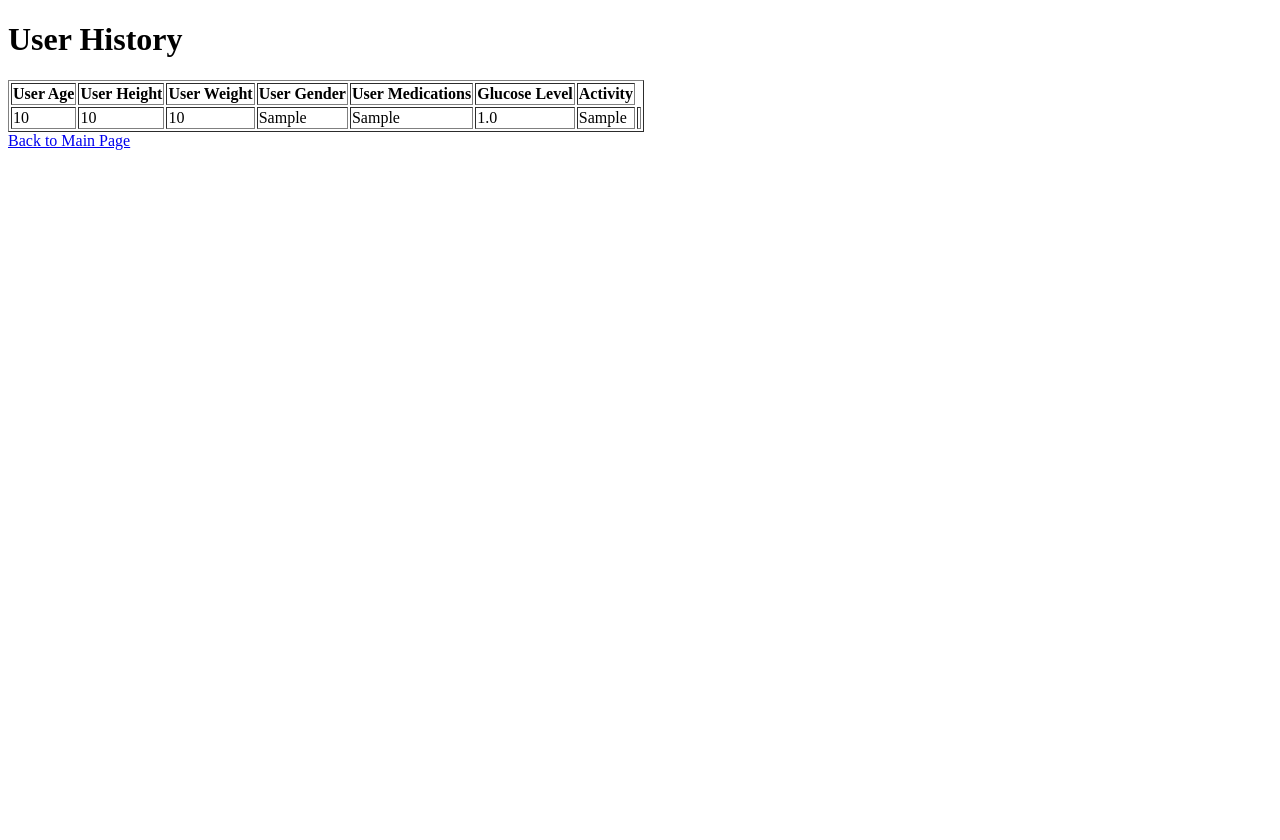
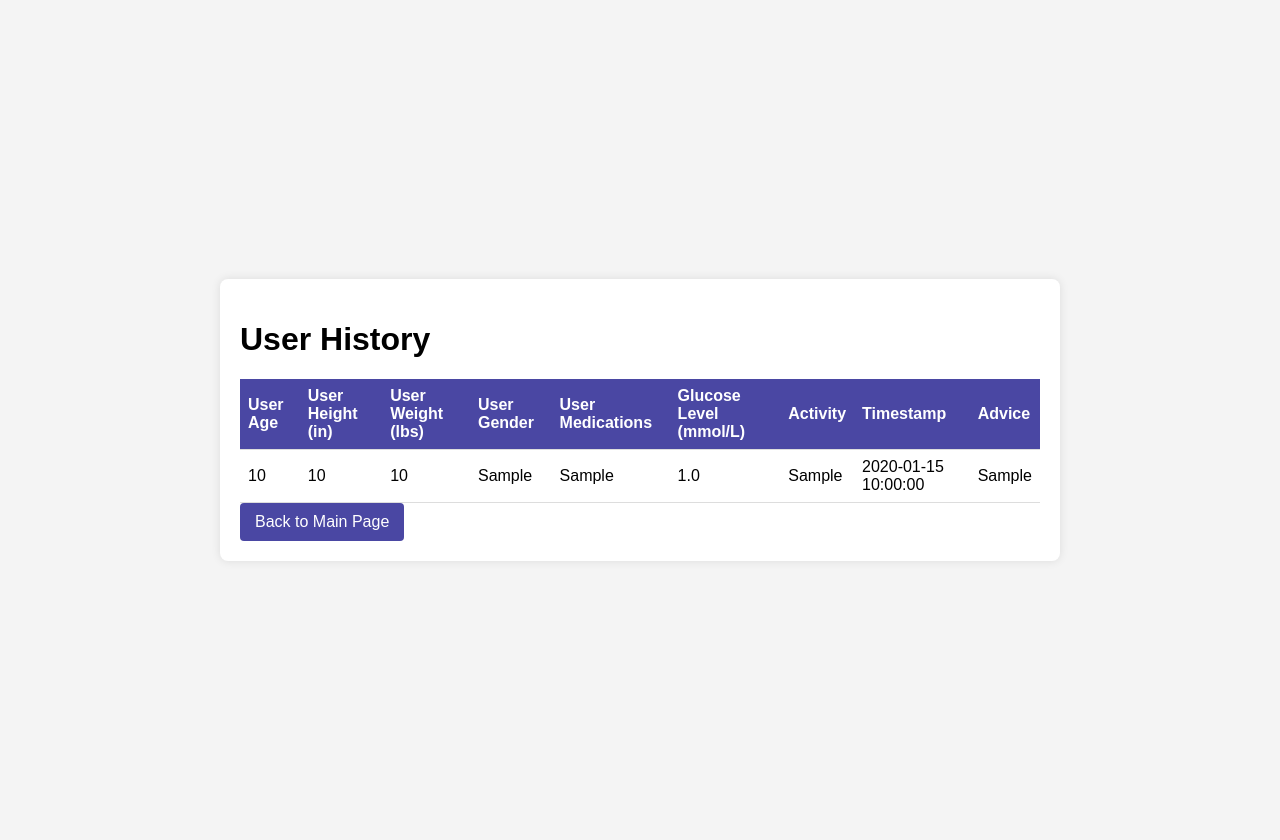
Before and after one commit to VatsalChandel/AIHACKFEST, a Flask app: page /history in a window 1280 px wide. Before the commit the page ends 150 px from the top, so only its background shows below. Run offline with Flask 3, Linux system fonts and the light colour scheme; tables that the repository leaves empty hold one stand-in row (values such as "Sample post").

Commit message:
Looks more usable 😎

```diff
--- a/app.py
+++ b/app.py
@@ -2,6 +2,8 @@ from flask import Flask, render_template, request, session, redirect, url_for
 import openai
 from flask_sqlalchemy import SQLAlchemy
 import os
+from datetime import datetime
+
 
 # Flask app setup
 app = Flask(__name__)
@@ -30,7 +32,8 @@ class UserHistory(db.Model):
     glucose_level = db.Column(db.Float)
     activity = db.Column(db.String(200))
     dibtype = db.Column(db.String(10))
-
+    timestamp = db.Column(db.DateTime, default=datetime.utcnow)
+    assistance = db.Column(db.String(200))
 
 
 # Routes
@@ -63,23 +66,20 @@ def submit_activity():
     activity = request.form['activity']
     glucose = request.form['glucose']
 
-    # Generate assistance
-    assistance = generate_assistance(session, activity, glucose)
+    assistance = generate_assistance(session, activity, glucose) # ChatGPT gives Recs :)
 
-    # Save user's history to the database
-    save_to_history(session, activity, glucose)
+    saved_assistance = assistance[:100] + "..." # sometimes shit is too long
+    save_to_history(session, activity, glucose, saved_assistance)
 
     return render_template("assistance.html", assistance=assistance)
 
 @app.route("/history")
 def history():
-    # Retrieve user's history from the database
     history_entries = UserHistory.query.all()
 
     return render_template("history.html", history_entries=history_entries)
 
-def save_to_history(user_info, activity, glucose):
-    # Create a new UserHistory object
+def save_to_history(user_info, activity, glucose, assistance):
     new_entry = UserHistory(
         user_age=user_info['user_age'],
         user_height=user_info['user_height'],
@@ -87,17 +87,18 @@ def save_to_history(user_info, activity, glucose):
         user_gender=user_info['user_gender'],
         user_medications=user_info['user_medications'],
         glucose_level=float(glucose),
-        activity=activity
+        activity=activity,
+        assistance=assistance
     )
 
-    # Add the new entry to the database session and commit
     with app.app_context():
         db.session.add(new_entry)
         db.session.commit()
 
 def generate_assistance(user_info, activity, glucose):
-    prompt = f"My age is {user_info['user_age']}, height is {user_info['user_height']} inches, weight is {user_info['user_weight']} pounds, gender is {user_info['user_gender']}, medications I take are {user_info['user_medications']}, and I have {user_info['user_diabetes']} diabetes. In the last 30 minutes, I {activity} and my glucose level is {glucose}. Please provide assistance."
+    prompt = f"My age is {user_info['user_age']}, height is {user_info['user_height']} inches, weight is {user_info['user_weight']} pounds, gender is {user_info['user_gender']}, medications I take are {user_info['user_medications']}, and I have {user_info['user_diabetes']} diabetes. In the last 30 minutes, I {activity} and my glucose level is {glucose}. Please provide advice in 100 words or less ."
     print(prompt)
+    # Give chat hella boof training data and then shorten the answer 💀
     response = openai.ChatCompletion.create(
         engine=deployment_name,
         messages=[
--- a/static/css/logincss.css
+++ b/static/css/logincss.css
@@ -102,3 +102,78 @@ select {
 .button:hover {
     background-color: #3a3788;
 }
+
+
+/* Add this to your existing CSS file */
+
+/* Overall body styling */
+body {
+    font-family: Arial, sans-serif;
+    background-color: #f4f4f4;
+    margin: 0;
+    padding: 20px;
+}
+
+/* Container for the form and history */
+.profile-form-container {
+    background-color: #ffffff;
+    padding: 20px;
+    border-radius: 8px;
+    box-shadow: 0 0 10px rgba(0, 0, 0, 0.1);
+    max-width: 800px;
+    margin: auto;
+}
+
+/* Styling for table */
+table {
+    width: 100%;
+    border-collapse: collapse;
+    margin-top: 20px;
+}
+
+th, td {
+    text-align: left;
+    padding: 8px;
+    border-bottom: 1px solid #ddd;
+}
+
+th {
+    background-color: #4a47a3;
+    color: white;
+}
+
+/* Hover effect for rows */
+tr:hover {
+    background-color: #f2f2f2;
+}
+
+/* Styling for buttons */
+button {
+    background-color: #4a47a3; /* Purple */
+    color: white;
+    padding: 10px 15px;
+    border: none;
+    border-radius: 4px;
+    cursor: pointer;
+    text-align: center;
+    display: inline-block;
+    font-size: 16px;
+}
+
+button:hover {
+    background-color: #3a3788; /* Darker purple */
+}
+
+/* Link as button style */
+a.button-link {
+    text-decoration: none;
+    color: white;
+    padding: 10px 15px;
+    background-color: #4a47a3;
+    border-radius: 4px;
+    display: inline-block;
+}
+
+a.button-link:hover {
+    background-color: #3a3788;
+}
--- a/templates/history.html
+++ b/templates/history.html
@@ -2,19 +2,24 @@
 <html lang="en">
 <head>
     <title>User History</title>
+    <link rel="stylesheet" href="{{ url_for('static', filename='css/logincss.css') }}">
 </head>
 <body>
+    <div class="profile-form-container">
         <h1>User History</h1>
-    <table border="1">
+        <div class="user-info">
+            <table>
                 <thead>
                     <tr>
                         <th>User Age</th>
-                <th>User Height</th>
-                <th>User Weight</th>
+                        <th>User Height (in)</th>
+                        <th>User Weight (lbs)</th>
                         <th>User Gender</th>
                         <th>User Medications</th>
-                <th>Glucose Level</th>
+                        <th>Glucose Level (mmol/L)</th>
                         <th>Activity</th>
+                        <th>Timestamp</th>
+                        <th>Advice</th>
                     </tr>
                 </thead>
                 <tbody>
@@ -27,13 +32,16 @@
                         <td>{{ entry.user_medications }}</td>
                         <td>{{ entry.glucose_level }}</td>
                         <td>{{ entry.activity }}</td>
-                <td>{{ entry.timestamp }}</td>
+                        <td>{{ entry.timestamp.strftime('%Y-%m-%d %H:%M:%S') }}</td>
+                        <td>{{ entry.assistance }}</td>
                     </tr>
                     {% endfor %}
                 </tbody>
             </table>
-
-    <a href="{{ url_for('index') }}">Back to Main Page</a>
-
+        </div>
+        <div class="input-group">
+            <button onclick="window.location.href='{{ url_for('index') }}'">Back to Main Page</button>
+        </div>
+    </div>
 </body>
 </html>
--- a/templates/index.html
+++ b/templates/index.html
@@ -7,7 +7,7 @@
 </head>
 <body>
     <div class="profile-form-container">
-        <h2>Welcome to the Main Page {{ user }} </h2>
+        <h2>Welcome to the Home Page, {{ user }} </h2>
         <div class="user-info">
             <p>User Information:</p>
             <ul>
@@ -27,7 +27,7 @@
                     <input type="text" name="activity">
                 </div>
                 <div class="input-group">
-                    <label for="glucose">Glucose Level:</label>
+                    <label for="glucose">Glucose Level (mmol/L):</label>
                     <input type="text" id="glucose" name="glucose">
                 </div>
                 <button type="submit">Submit</button>
```
Also changed, not shown: templates/assistance.html (+16 -3 lines), instance/user_history.db, 4 other files. Lines whose indentation alone changed are shown as unchanged.
